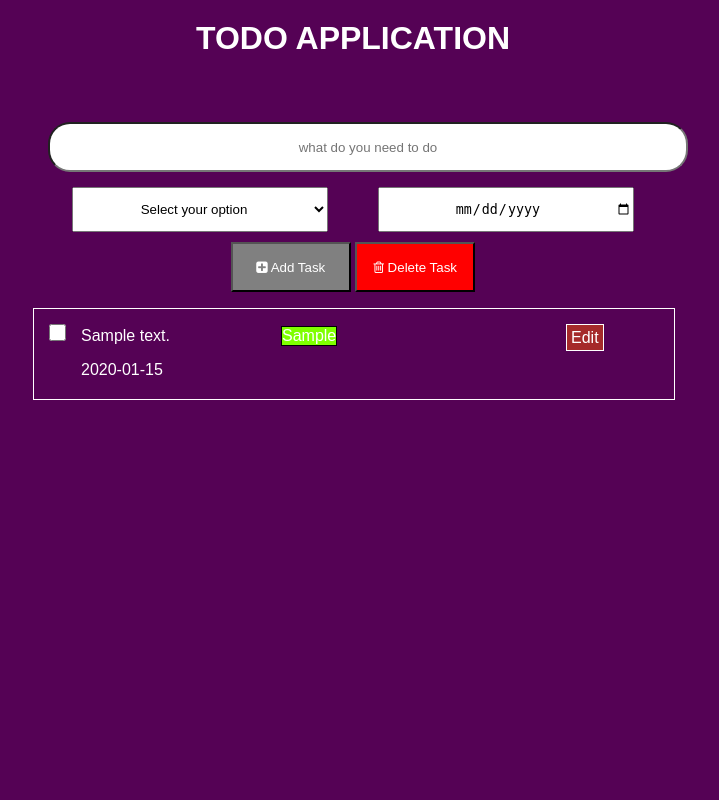
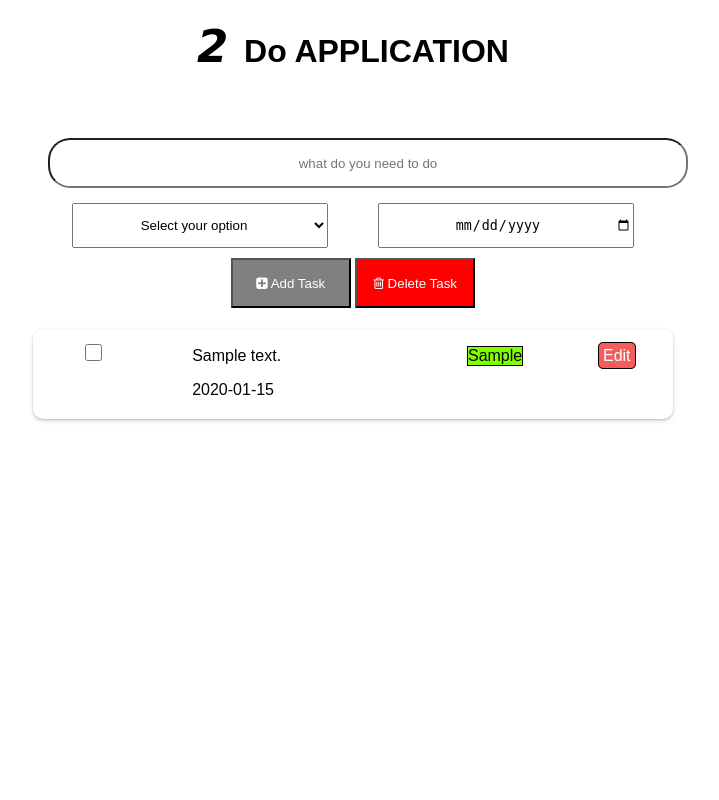
Before and after one commit to Srinivas-max-byte/Express-ToDo-List, a Node server app: page / in a window 1280 px wide. Shown: the whole page, without its empty margins (287-1006 px from the left). Run offline with Node 20, Linux system fonts and the light colour scheme; tables that the repository leaves empty hold one stand-in row (values such as "Sample post"); some libraries are stand-ins or nearby versions.

Commit message:
First UI and JS changes

```diff
--- a/assets/css/home.css
+++ b/assets/css/home.css
@@ -1,39 +1,43 @@
 /* css design  */
 /* style for body */
-body{
+body {
     margin: 0;
     font-family: sans-serif;
-    background-color: rgb(85, 2, 85);
+    background-color: rgb(255, 255, 255);
 }
+
 /* style for single task div container */
 
-.singleTask{
-    border: 1px solid white;
+.singleTask {
+    box-shadow: rgba(50, 50, 93, 0.25) 0px 2px 5px -1px, rgba(0, 0, 0, 0.3) 0px 1px 3px -1px;
+    border-radius: 10px;
+    margin-top: 5px;
     width: 50%;
     height: 90px;
-    color: white;
+    color: rgb(4, 4, 4);
     display: flex;
     align-items: baseline;
-    /* justify-content: space-evenly; */
+    justify-content: space-around;
     position: relative;
     left: 25%;
 }
+
 /* style for del check */
-.delechack{
+.delechack {
     margin: 15px;
+}
 
-}
 /* style for category section */
 
-.catesec{
+.catesec {
     border: 1px solid black;
     background-color: chartreuse;
 }
 
 /* style for TODO heading */
 
-.todoheading{
-    color: white;
+.todoheading {
+    color: rgb(0, 0, 0);
     text-align: center;
     margin-top: 20px;
     margin-bottom: 50px;
@@ -41,15 +45,16 @@ body{
 
 /* style for form */
 
-.form_class{
+.form_class {
     width: 50%;
     text-align: center;
     position: relative;
     left: 25%;
 }
+
 /* style for description area */
 
-.desc_Class input{
+.desc_Class input {
     height: 50px;
     width: 100%;
     margin: 15px;
@@ -58,146 +63,160 @@ body{
     border-radius: 22px;
     outline: none;
 }
+
 /* implemented some hover in description section */
-.desc_Class input:hover{
+.desc_Class input:hover {
     /* transform: scale(1.1); */
-    box-shadow: 0px 0px 5px 2px white ;
+    box-shadow: 0px 0px 5px 2px white;
     background-color: bisque;
 }
 
 /* design for select and option START */
 /* style for select and options input input area */
 
-.select_and_input{
+.select_and_input {
     display: flex;
     justify-content: center;
     margin-bottom: 10px;
 }
 
-.select_and_input select{
+#task-container{
+    height: 55vh;
+    overflow-y: scroll;
+}
+
+.select_and_input select {
     height: 45px;
     width: 40%;
     transition: transform 0.3s;
     text-align: center;
     margin-right: 50px;
 }
-.select_and_input input{
+
+.select_and_input input {
     height: 45px;
     width: 40%;
     text-align: center;
     transition: transform 0.3s;
 }
-.select_and_input select:hover{
-    box-shadow: 0px 0px 5px 2px white ;
+
+.select_and_input select:hover {
+    box-shadow: 0px 0px 5px 2px white;
     background-color: bisque;
 }
-.select_and_input input:hover{
-    box-shadow: 0px 0px 5px 2px white ;
+
+.select_and_input input:hover {
+    box-shadow: 0px 0px 5px 2px white;
     background-color: bisque;
 }
+
 /* design for select and option END */
 
 /* design for dates value */
-.datesValues{
+.datesValues {
     transition: transform 0.3s;
 }
-.datesValues:hover{
-    box-shadow: 0px 0px 5px 2px white ;
+
+.datesValues:hover {
+    box-shadow: 0px 0px 5px 2px white;
     background-color: bisque;
 }
+
 /* design for button */
-.buttonDesign{
+.buttonDesign {
     height: 50px;
     width: 120px;
     color: white;
     transition: transform 0.3s;
 }
-.buttonDesign:hover{
-    box-shadow: 0px 0px 5px 2px white ;
-    transform:scale(1.1);
+
+.buttonDesign:hover {
+    box-shadow: 0px 0px 5px 2px white;
+    transform: scale(1.1);
 }
-.colorRed{
+
+.colorRed {
     background-color: red;
 
 }
 
-.colorGrey{
+.colorGrey {
     background-color: gray;
 }
-.commonClass{
+
+.commonClass {
     height: auto;
     width: auto;
     text-align: center;
     padding: 5px;
-    border-radius: 15px;
+    border-radius: 5px;
     color: white;
     transition: transform 0.3s;
 }
-.commonClass:hover{
-    box-shadow: 0px 0px 5px 2px rgb(14, 6, 6) ;
-    transform:scale(1.2);
-}
+
 /* design for edit sction */
-.editClass{
-        transition: transform 0.3s;
-        position: absolute;
-        left: 80%;
-        margin: 20px;
-}
-.editClass:hover{
-    box-shadow: 0px 0px 5px 2px rgb(14, 6, 6) ;
-    transform:scale(1.2);
+.editClass:hover {
+    box-shadow: 0px 0px 5px 2px rgb(100, 100, 100);
 }
 
-.editClass a{
-text-decoration: none;
-color: white;
-border: 1px solid  white;
-padding: 4px;
-background-color: brown;
+.editClass a {
+    text-decoration: none;
+    color: white;
+    border: 1px solid rgb(0, 0, 0);
+    padding: 4px;
+    border-radius: 5px;
+    background-color: rgb(245, 92, 92);
 }
+
 /* for placing placeholder in the center  */
 input[type="textarea"]::placeholder {
 
     /* Firefox, Chrome, Opera */
     text-align: center;
 }
+
 /* design for EDIT button*/
-.edit-button{
+.edit-button {
     margin-top: 10px;
     height: 30px;
     width: 90px;
-    background-color: brown;
+    background-color: rgb(177, 180, 0);
     color: white;
 }
 
-input.delechack{
+input.delechack {
     width: 17px;
     height: 17px;
 }
 
 /* Design for different category */
-.work{
-    background-color:lightcoral;
+.work {
+    background-color: rgb(240, 60, 28);
 
 }
-.Personal{
-    background-color: skyblue;
+
+.Personal {
+    background-color: rgb(102, 199, 238);
 
 }
-.Claeaning{
+
+.Claeaning {
     background-color: green;
 }
-.Otheres{
-    background-color: teal;
+
+.Otheres {
+    background-color: rgb(245, 46, 172);
 }
-.name_and_dueDate{
+
+.name_and_dueDate {
     height: auto;
     width: 200px;
 }
-.dueDate{
+
+.dueDate {
     width: fit-content;
 }
-.color-white{
+
+.color-white {
     color: white;
 }
--- a/assets/js/script.js
+++ b/assets/js/script.js
@@ -1,19 +1,19 @@
-let designcl = ['work','Personal','Claeaning','Otheres'] //creating class for implementing design to different category
-$(document).ready(function(){
+let designcl = ['work', 'Personal', 'Claeaning', 'Otheres'] //creating class for implementing design to different category
+$(document).ready(function () {
 
     let categorys = document.getElementsByClassName('catesec'); // getting all the class name category
-        for(let i=0;i<categorys.length;i++){ // looping in the  categorys to find the which categry class belongs and implement according sesign check home.css to get the color of eact section
-            if(categorys[i].innerHTML.trim()=='Work'){
+    for (let i = 0; i < categorys.length; i++) { // looping in the  categorys to find the which categry class belongs and implement according sesign check home.css to get the color of eact section
+        if (categorys[i].innerHTML.trim() == 'Work') {
             categorys[i].classList.add(designcl[0])
             categorys[i].classList.add('commonClass')
         }
-            else if(categorys[i].innerHTML.trim()=='Personal'){
+        else if (categorys[i].innerHTML.trim() == 'Personal') {
             categorys[i].classList.add(designcl[1])
             categorys[i].classList.add('commonClass')
-            }else if(categorys[i].innerHTML.trim()=='Claeaning'){
+        } else if (categorys[i].innerHTML.trim() == 'Claeaning') {
             categorys[i].classList.add(designcl[2])
             categorys[i].classList.add('commonClass')
-            }else if(categorys[i].innerHTML.trim()=='Otheres'){
+        } else if (categorys[i].innerHTML.trim() == 'Others') {
             categorys[i].classList.add(designcl[3])
             categorys[i].classList.add('commonClass')
         }
@@ -21,20 +21,20 @@ $(document).ready(function(){
 });
 
 // this in responsible for making  making cross line when the idem is  checked for deleting
-function checkedOrNot(){
+function checkedOrNot() {
     let cb = document.querySelectorAll('.delechack'); // getting all the check-box class
     let descdisp = document.querySelectorAll('.dispdsc'); // gettong all the class where descripting of TODO is defined
     let ddsp = document.querySelectorAll('.dueDate'); // getting all the class for dueDate
-    for(let i=0;i<descdisp.length;i++){
+    for (let i = 0; i < descdisp.length; i++) {
         let dueDate = ddsp[i].innerHTML;
         // checking if checkbox is checked  if checked a line will pass through the text(-) else if it is unchecked no line will pass through date and description
-            if(cb[i].checked == true){
+        if (cb[i].checked == true) {
             document.getElementById(cb[i].getAttribute('uid')).style.textDecoration = 'line-through'
-            document.getElementById(cb[i].getAttribute('uid')+dueDate).style.textDecoration  = 'line-through'
+            document.getElementById(cb[i].getAttribute('uid') + dueDate).style.textDecoration = 'line-through'
         }
-            else if(cb[i].checked == false){
+        else if (cb[i].checked == false) {
             document.getElementById(cb[i].getAttribute('uid')).style.textDecoration = 'none'
-            document.getElementById(cb[i].getAttribute('uid')+dueDate).style.textDecoration  = 'none'
+            document.getElementById(cb[i].getAttribute('uid') + dueDate).style.textDecoration = 'none'
         }
 
     }
@@ -42,34 +42,44 @@ function checkedOrNot(){
 }
 
 // this addEventListener  come into action when we clicked on delete button after we checked which list of items need to be deleted
-document.getElementById('deleteButton').addEventListener('click',function(){
+document.getElementById('deleteButton').addEventListener('click', function () {
     let checedvaluew = document.querySelectorAll('.delechack:checked') // getting only checked vale
     let arrcheck = []  // creating the lsit of checked array
-    for(let i of checedvaluew){
-        let gg=''
-       gg= i.getAttribute('uid')    // getting uniue id from and pushing into array
+    for (let i of checedvaluew) {
+        let gg = ''
+        gg = i.getAttribute('uid')    // getting uniue id from and pushing into array
         console.log(gg)
         arrcheck.push(gg);
     }
-    if(arrcheck.length===0){ // checking if array is null the
+    if (arrcheck.length === 0) { // checking if array is null the
         console.log('no item is checked')
         swal("No item is checked!!", "please select item to remove!", "error"); // using show alert to show if there is no items in the array
         return;
     }
     //here we are making delete request with the help of Ajax request
-    $.ajax({
-        type: 'post',
-        url: '/delete_todo/?id='+arrcheck,
-        success: function(){ // on ajax sunnces i.e when data is delete
-            swal("Item is deleted ", "click ok to go back Home ", "success") // using sweet alert to show the data is delete
+    let url = '/delete_todo/?id=' + arrcheck
+    // $.ajax({
+    //     type: 'post',
+    //     url: '/delete_todo/?id=' + arrcheck,
+    //     success: function () { // on ajax sunnces i.e when data is delete
+    //         swal("Item is deleted ", "click ok to go back Home ", "success") // using sweet alert to show the data is delete
+    //             .then(redir => {
+    //                 window.location = '/';
+    //             })
+
+    //     },
+    //     error: function (err) {
+    //         console.log(err);
+    //     }
+
+    // });
+
+    fetch(url,{
+        // Adding method type
+        method: "POST",
+    })
+    .then(() => swal("Item is deleted ", "click ok to go back Home ", "success"))
     .then(redir => {
         window.location = '/';
     })
-
-        },
-        error: function(err){
-            console.log(err);
-        }
-
-    });
 })
--- a/controller/homecontroller.js
+++ b/controller/homecontroller.js
@@ -1,111 +1,112 @@
-//
-//const db = require('./config/mongoose')
+
+
 const TodoLists = require('../models/todo_list')
 // function for redirecting to main home page
-module.exports.home = function(req,res){
-    // fetching using mongoose
-    TodoLists.find({},function(err,todo){
-        if(err){
+module.exports.home = function (req, res) {
+    // fetching all data using mongoose
+    TodoLists.find({}, function (err, todo) {
+        if (err) {
             console.log('error in fetching data');
             return
         }
-
-        return res.render('homePage',{
-            title:"Home",
-            todoList:todo
-
+        return res.render('homePage', {
+            title: "To Do List App",
+            todoList: todo
         })
     })
 }
-// function for new Data
-function DateValeu(dueDate){
-    let months = ['jan','feb','mar','Apr','May','june','july','aug','sept','oct','nov','dec'] // static value for implementing monthe value
 
-
+// Function for new Data
+function DateValue(dueDate) {
+    // static value for implementing month value
+    let months = ['jan', 'feb', 'mar', 'Apr', 'May', 'june', 'july', 'aug', 'sept', 'oct', 'nov', 'dec']
     newdate = '';
     let monapp = '';
     // checking months
-    if(dueDate[1] == '01'){
-        monapp=months[0];
+    if (dueDate[1] == '01') {
+        monapp = months[0];
     }
-    else if(dueDate[1] == '02'){
-        monapp=months[1];
-    }else if(dueDate[1] == '03'){
-        monapp=months[2];
-    }else if(dueDate[1] == '04'){
-        monapp=months[3];
-    }else if(dueDate[1] == '04'){
-        monapp=months[3];
-    }else if(dueDate[1] == '05'){
-        monapp=months[4];
-    }else if(dueDate[1] == '06'){
-        monapp=months[5];
-    }else if(dueDate[1] == '07'){
-        monapp=months[6];
-    }else if(dueDate[1] == '08'){
-        monapp=months[7];
-    }else if(dueDate[1] == '09'){
-        monapp=months[8];
-    }else if(dueDate[1] == '10'){
-        monapp=months[9];
-    }else if(dueDate[1] == '11'){
-        monapp=months[10];
-    }else if(dueDate[1] == '12'){
-        monapp=months[11];
+    else if (dueDate[1] == '02') {
+        monapp = months[1];
+    } else if (dueDate[1] == '03') {
+        monapp = months[2];
+    } else if (dueDate[1] == '04') {
+        monapp = months[3];
+    } else if (dueDate[1] == '04') {
+        monapp = months[3];
+    } else if (dueDate[1] == '05') {
+        monapp = months[4];
+    } else if (dueDate[1] == '06') {
+        monapp = months[5];
+    } else if (dueDate[1] == '07') {
+        monapp = months[6];
+    } else if (dueDate[1] == '08') {
+        monapp = months[7];
+    } else if (dueDate[1] == '09') {
+        monapp = months[8];
+    } else if (dueDate[1] == '10') {
+        monapp = months[9];
+    } else if (dueDate[1] == '11') {
+        monapp = months[10];
+    } else if (dueDate[1] == '12') {
+        monapp = months[11];
     }
-    newdate =dueDate[2]+'-'+monapp+'-'+dueDate[0] // displaying date in dd-mm-yyyy formate
+    newdate = dueDate[2] + '-' + monapp + '-' + dueDate[0] // displaying date in dd-mm-yyyy formate
     return newdate;
 }
 
-// function for creating toto list
-module.exports.createTodo = function(req,res){
-    dueDate =req.body.dateValue.split('-'); // splitting date and taking montha value
-   let newdate='';
-    newdate= DateValeu(dueDate);
+// function for creating todo list
+module.exports.createTodo = function (req, res) {
+    dueDate = req.body.dateValue.split('-'); // creating array by splitting
+    let newdate = '';
+    newdate = DateValue(dueDate);
     TodoLists.create({ // crating new todo and storing into DB
-        desc:req.body.desc,
-        category:req.body.category,
+        desc: req.body.desc,
+        category: req.body.category,
         dueDate: newdate
-    },function(err,newArr){
-        if(err){
+    }, function (err, newArr) {
+        if (err) {
             console.log('Oops error occoured');
             return;
         }
-        return res.redirect('/')
+        return res.redirect('/') //Redirecting to the home page.
     })
 }
+
 // function for deleting todo list
-module.exports.deleteTodo = function(req,res){
+module.exports.deleteTodo = function (req, res) {
     sp = req.query.id; // getting the id from ui
     newsp = sp.split(',');
-    for(let i=0;i<newsp.length;i++){ // looping over newsp  to delete all the checked value
-        TodoLists.findByIdAndDelete(newsp[i],function(err){
-            if(err){
+    for (let i = 0; i < newsp.length; i++) { // looping over newsp  to delete all the checked value
+        TodoLists.findByIdAndDelete(newsp[i], function (err) {
+            if (err) {
                 console.log('err')
                 return;
             }
         })
     }
-return res.redirect('/');
+    return res.redirect('/');
 }
+
 // function for fetching data for edit page
-module.exports.EditPage = function(req,res){ // here we are fetching the data whic need to be edited
-    console.log('aaa',req.query)
-    TodoLists.findById(req.query.id,function(err,todoLists){
-        if(err){ console.log('hi man!! it an error'); return}
-        return res.render('editPage',{
-        title:'Edit Page',
-        todolist:todoLists
+module.exports.EditPage = function (req, res) {
+    // here we are fetching the data whic need to be edited
+    console.log('aaa', req.query)
+    TodoLists.findById(req.query.id, function (err, task) {
+        if (err) { console.log('hi man!! it an error'); return }
+        return res.render('editPage', {
+            title: 'Edit Item',
+            todolist: task
         })
     })
 }
-// function for updatind tada after the todo is being edited
-module.exports.editDetails = function(req,res){
-    dueDate =req.body.dueDate.split('-'); // splitting date and taking montha value
-    let newdate='';
-    newdate= DateValeu(dueDate);
-     TodoLists.updateOne({_id:req.query.id},{$set:{desc:req.body.desc,category:req.body.category,dueDate:newdate}} ,function(err,todoData){
-        if(err){console.log('erroe while updating'); return}
+// function for updating data after the todo is being edited
+module.exports.editDetails = function (req, res) {
+    dueDate = req.body.dueDate.split('-'); // splitting date and taking month as value.
+    let newdate = '';
+    newdate = DateValue(dueDate);
+    TodoLists.updateOne({ _id: req.query.id }, { $set: { desc: req.body.desc, category: req.body.category, dueDate: newdate } }, function (err, todoData) {
+        if (err) { console.log('erroe while updating'); return }
         return res.redirect('/')
     })
 }
--- a/index.js
+++ b/index.js
@@ -1,14 +1,18 @@
-const express = require('express');
-const app = express();
-port = 8000;
-const expressLayout = require('express-ejs-layouts');
+// Importing Express Framework
+const express = require('express')
+// Initializing express instance
+const app = express()
+port = 8000
+// Using Layout support for ejs in express
+const expressLayout = require('express-ejs-layouts')
 app.use(expressLayout)
+// Using Mongoose ODM
 const db = require('./config/mongoose')
-//const TodoLists = require('./models/todo_list')
-// it is use to handle middle ware here we are using express.urlenceode to us e the parser
+// const TodoLists = require('./models/todo_list')
+// Used to handle middleware here we are using express.urlencode to use the parser.
 app.use(express.urlencoded())
 app.use('/',require('./routes'))
-app.use(express.static('./assets')) // for getting static
+app.use(express.static('./assets')) //for getting static
 app.set('layout extractStyles',true);
 app.set('layout extractScripts',true)
 app.set('view engine','ejs');
--- a/routes/index.js
+++ b/routes/index.js
@@ -5,8 +5,8 @@ const router = express.Router();
 const homeController = require('../controller/homecontroller');
 router.get('/',homeController.home)
 router.post('/create_todo',homeController.createTodo) //controller for creating todo list
-router.post('/delete_todo',homeController.deleteTodo) // controller for deleting the todo list
-router.get('/editdata',homeController.EditPage)       // controller for getting Edit page
-router.post('/edit-todolist',homeController.editDetails) // conteoller for Edting todo list
+router.post('/delete_todo',homeController.deleteTodo) //controller for deleting the todo list
+router.get('/editdata',homeController.EditPage)       //controller for getting Edit page
+router.post('/edit-todolist',homeController.editDetails) //controller for Edting todo list
 console.log('router is loaded')
 module.exports = router;
--- a/views/_header.ejs
+++ b/views/_header.ejs
@@ -1,6 +1,6 @@
 <header>
 <!-- Header file for TODO Application -->
 <div class="todoheading">
-    <h1>TODO APPLICATION</h1>
+    <h1><i style="font-family: 'Brush Script MT', cursive; font-size: 45px;" >2 </i>Do APPLICATION</h1>
 </div>
 </header>
--- a/views/homePage.ejs
+++ b/views/homePage.ejs
@@ -11,37 +11,36 @@
                 <option>Personal</option>
                 <option>Work</option>
                 <option>Claeaning</option>
-                    <option>Otheres</option>
+                <option>Others</option>
             </select>
             <input class="datesValues" type="date" name="dateValue" placeholder="Due data dd/mm/yyyy" required>
         </div>
-                <button class="buttonDesign colorGrey" id="submitButton" type="submit"><i class="fa fa-plus-square" > </i> Add Task</button>
-                <button class="buttonDesign colorRed" id="deleteButton" type="submit"><i class="fa fa-trash-o"></i> Delete Task</button>
-
+        <button class="buttonDesign colorGrey" id="submitButton" type="submit"><i class="fa fa-plus-square"></i> Add
+            Task</button>
+        <button class="buttonDesign colorRed" id="deleteButton" type="submit"><i class="fa fa-trash-o"></i> Delete
+            Task</button>
     </form>
-
 </div>
-
 <!-- for displaying TODO lists -->
-        <div>
-            <% for(let i of todoList) { let j=0; let newIds='descids'+j; %>
+<div id="task-container">
+    <% for(let i of todoList) {  %>
         <div class="singleTask">
-                    <input type="checkbox" name="delechack" class="delechack" onclick="checkedOrNot()" uid = <%= i._id %> >
+            <input type="checkbox" name="delechack" class="delechack" onclick="checkedOrNot()" uid=<%=i._id %> >
             <div class="name_and_dueDate">
-                        <p id=<%= i._id %>  uid = <%= i._id %> class="dispdsc"><%= i.desc %></p>
-                        <p id=<%= i._id + i.dueDate %> class="dueDate"  ><%= i.dueDate %></p>
+                <p id=<%=i._id %> uid = <%= i._id %> class="dispdsc"><%= i.desc %>
+                </p>
+                <p id=<%=i._id + i.dueDate %> class="dueDate" ><%= i.dueDate %>
+                </p>
             </div>
             <div class="catesec">
                 <%= i.category %>
             </div>
             <div class="editClass"><a href="/editdata/?id=<%=i._id %>">Edit</a></div>
         </div>
-                <% j++; } %>
-
+    <%  } %>
+    <!-- let j=0; let newIds='descids' +j; j++; -->
 </div>
-
-
-
-    <script src="https://code.jquery.com/jquery-3.6.0.min.js" integrity="sha256-/xUj+3OJU5yExlq6GSYGSHk7tPXikynS7ogEvDej/m4=" crossorigin="anonymous"></script>
+<script src="https://code.jquery.com/jquery-3.6.0.min.js"
+    integrity="sha256-/xUj+3OJU5yExlq6GSYGSHk7tPXikynS7ogEvDej/m4=" crossorigin="anonymous"></script>
 <script src="https://unpkg.com/sweetalert/dist/sweetalert.min.js"></script>
 <script src="/js/script.js"></script>
```
Also changed, not shown: models/todo_list.js (+10 -10 lines). Lines whose indentation alone changed are shown as unchanged.
